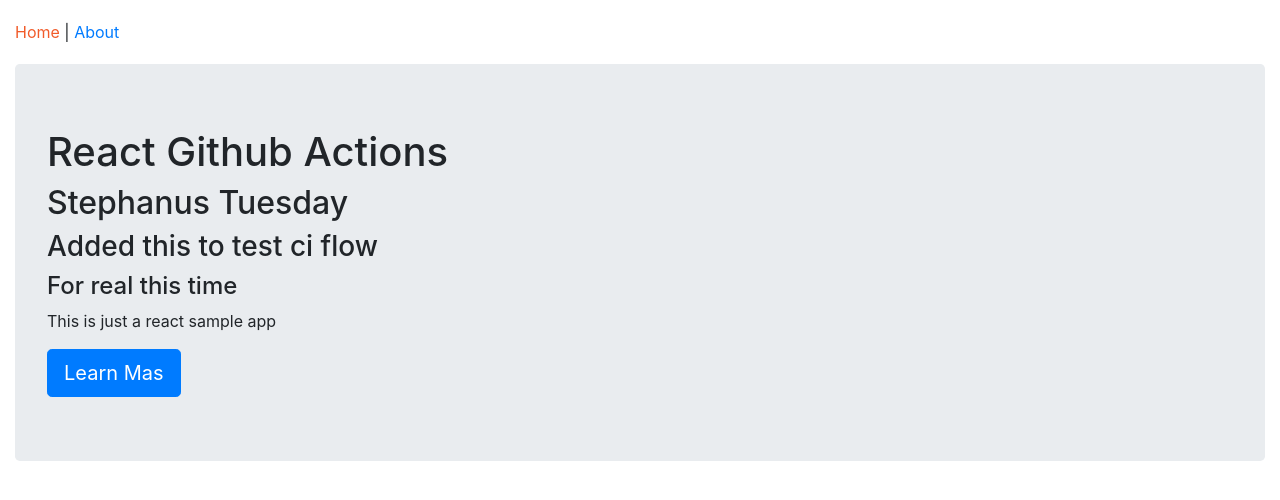
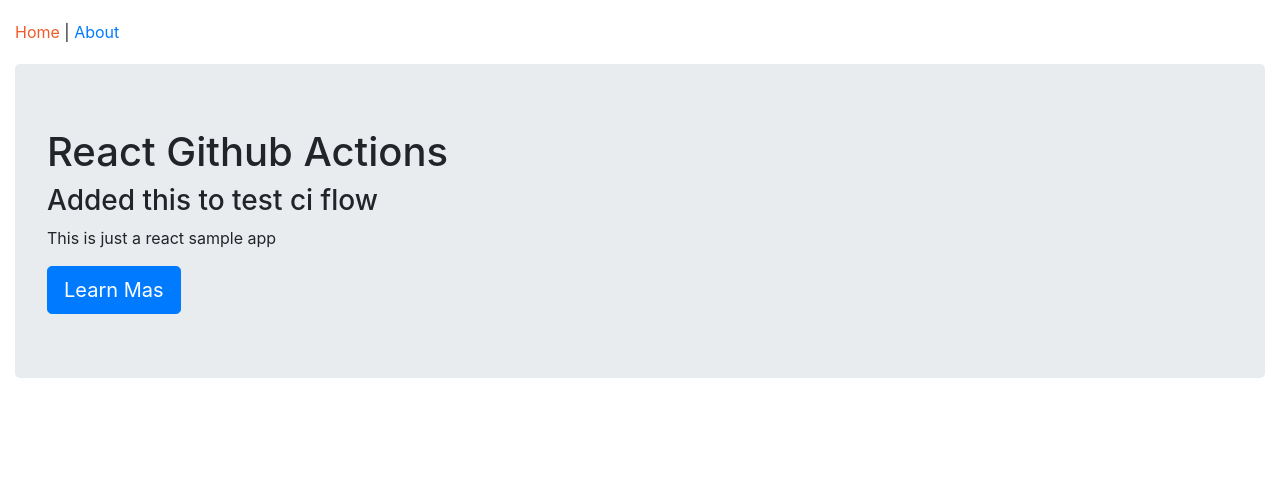
Before and after one commit to c2r79/react-github-actions, a React app: page / in a window 1280 px wide. Shown: the top 500 px of the page. Built offline with nearby package versions, Linux system fonts and the light colour scheme.

Commit message:
fix(config):changed order

```diff
--- a/src/components/home/HomePage.js
+++ b/src/components/home/HomePage.js
@@ -5,9 +5,7 @@
   // * The jumbotron className comes w/ bootstrap which gives a large greeting
   <div className="jumbotron">
     <h1>React Github Actions</h1>
-    <h2>Stephanus Tuesday</h2>
     <h3>Added this to test ci flow</h3>
-    <h4>For real this time</h4>
     <p>This is just a react sample app</p>
 
     <Link to="about" className="btn btn-primary btn-lg">
```
